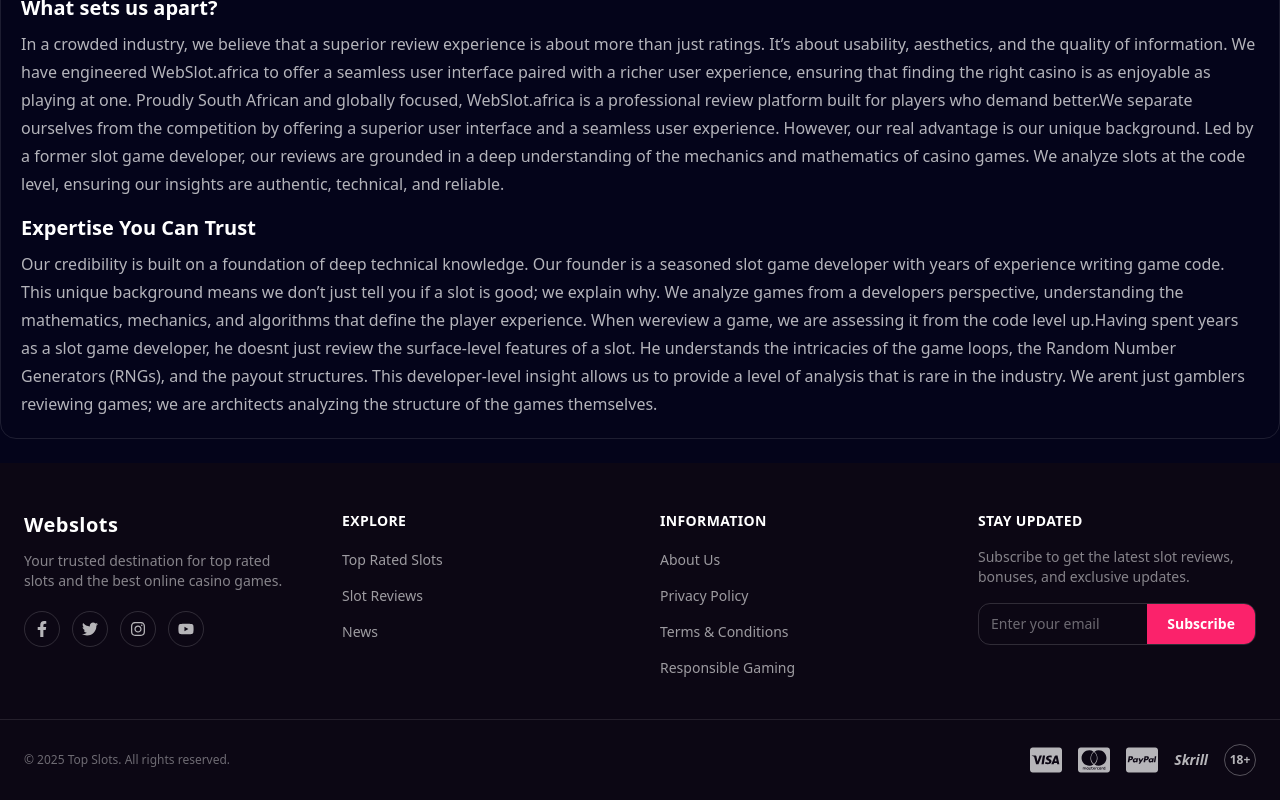
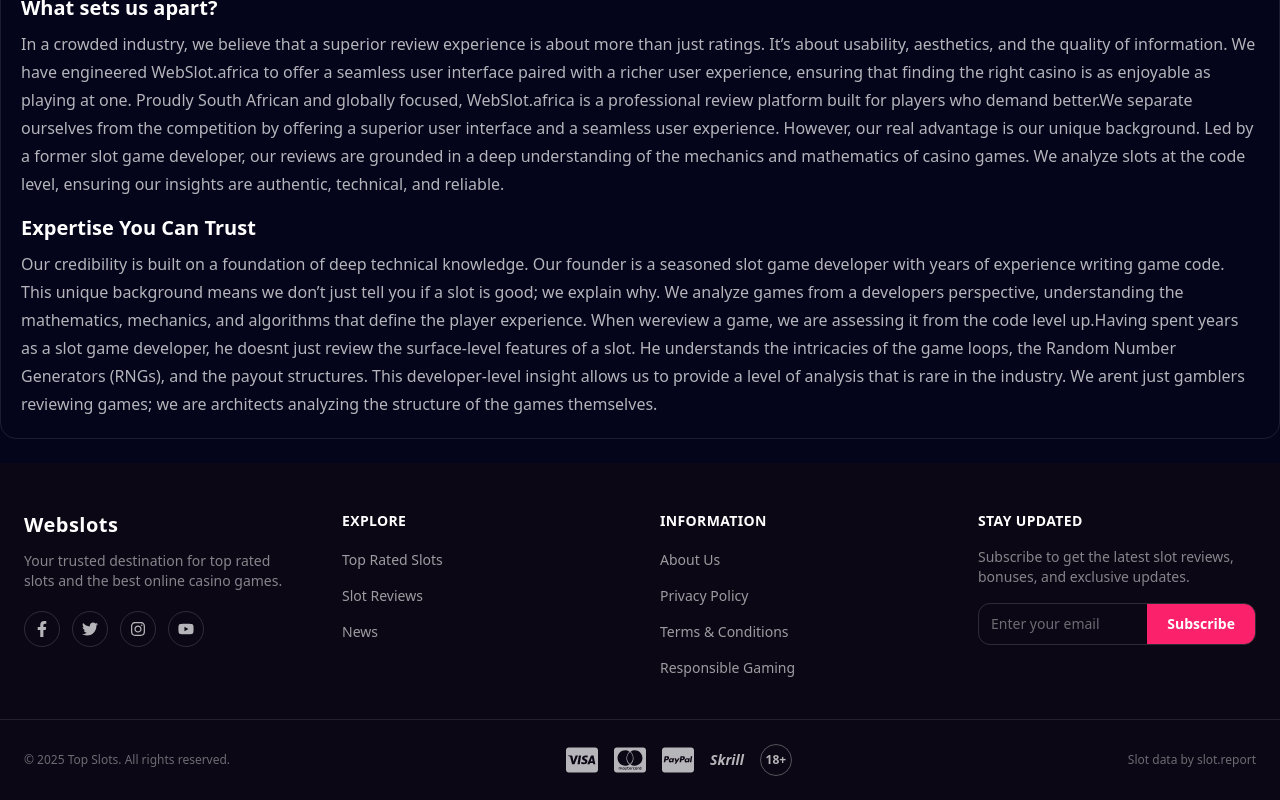
Before and after one commit to sanele001/slotBlitz, a Next.js app: page /about in a window 1280 px wide. Shown: the part 313-1113 px from the top of the page. Built offline with nearby package versions, Linux system fonts and the light colour scheme.

Commit message:
added slot report tag

```diff
--- a/components/siteComponets/footer/Footer.tsx
+++ b/components/siteComponets/footer/Footer.tsx
@@ -140,6 +140,12 @@ export default function Footer() {
 						18+
 					</span>
 				</div>
+				<a
+					href='https://slot.report/'
+					rel='noopener'
+					className='text-xs text-white/40'>
+					Slot data by slot.report
+				</a>
 			</div>
 		</footer>
 	);
--- a/package.json
+++ b/package.json
@@ -27,5 +27,8 @@
     "react-icons": "^4.10.1",
     "server-only": "^0.0.1",
     "tailwindcss": "3.3.2"
+  },
+  "devDependencies": {
+    "typescript": "^6.0.3"
   }
 }
```
Also changed, not shown: 1 other file (tests, documents, lock files or other folders).
